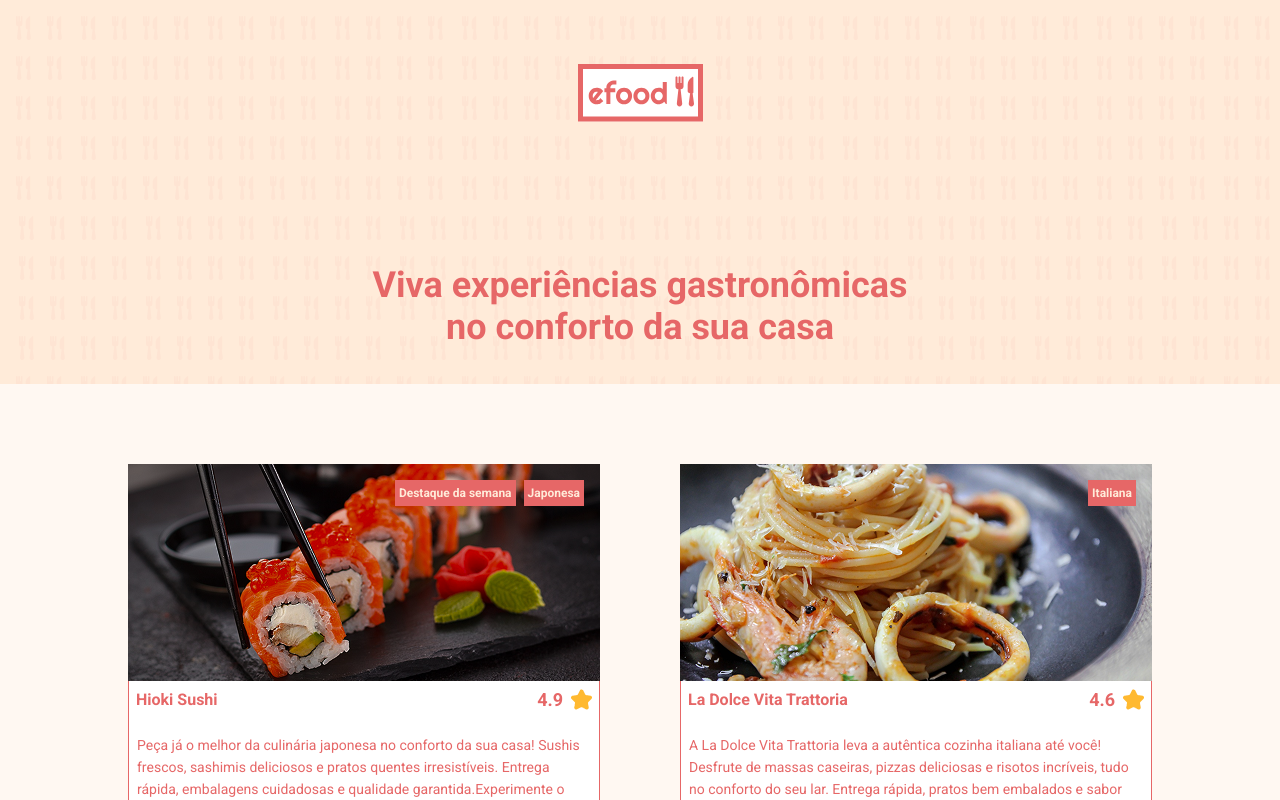
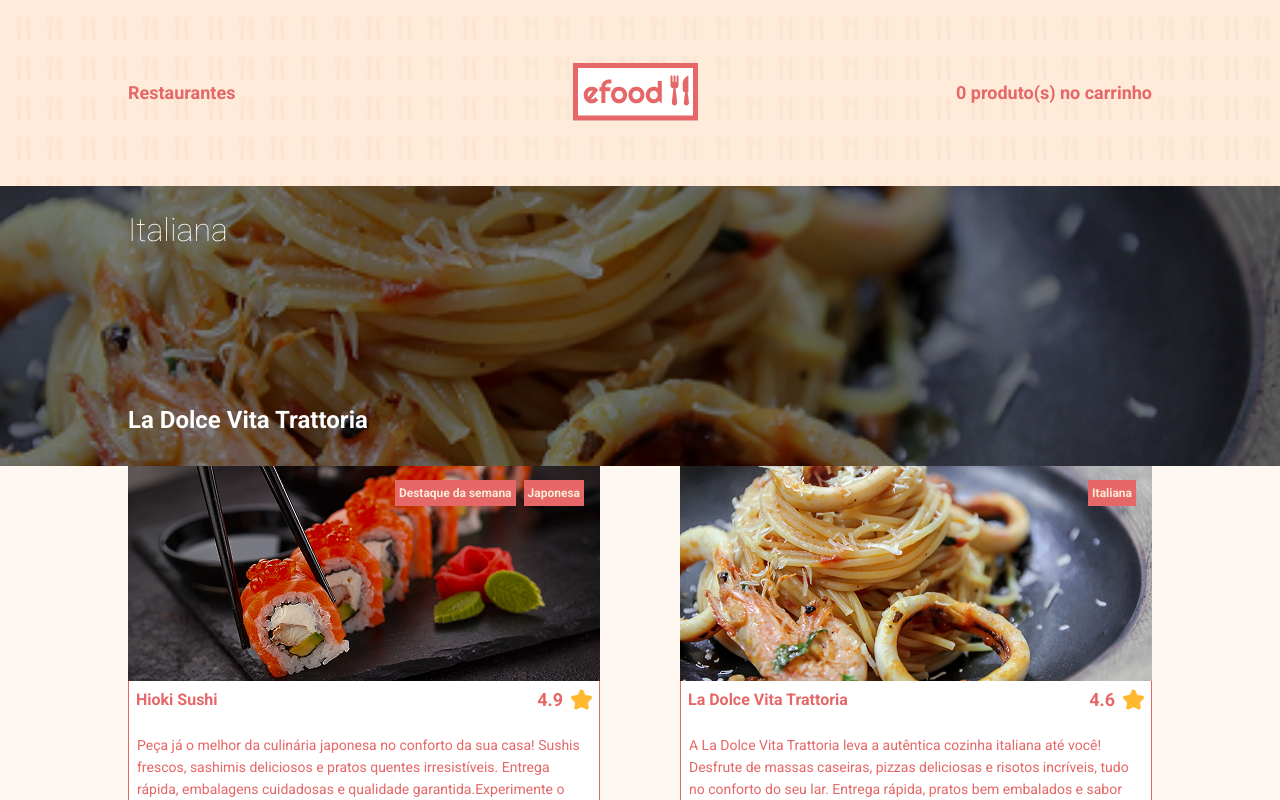
Before and after one commit to ThiagoLopesSantos/efood-project, a React (Create React App) app: page /item/1 in a window 1280 px wide. Shown: the top 800 px of the page. Built offline with nearby package versions, Linux system fonts and the light colour scheme.

Commit message:
Criando e estilizando o ItemDetail

```diff
--- a/src/App.tsx
+++ b/src/App.tsx
@@ -17,7 +17,6 @@ function App() {
   return (
     <BrowserRouter>
       <GlobalStyle />
-      <Header />
       <Ways />
       <Footer />
     </BrowserRouter>
--- a/src/Container/Header/index.tsx
+++ b/src/Container/Header/index.tsx
@@ -1,9 +1,16 @@
-import { HeroImage, Logo, Title } from './styles'
+import { Banner, HeroImage, Logo, Title, TopHeader } from './styles'
 import logo from '../../assets/images/logo.svg'
 import BkImage from '../../assets/images/hero.png'
+import BgImage from '../../assets/images/laDolceVita.png'
+import { Link } from 'react-router-dom'
 
-const Header = () => (
+interface HeaderProps {
+  isHome: boolean
+}
+
+const Header = ({ isHome }: HeaderProps) => (
   <HeroImage style={{ backgroundImage: `url(${BkImage})` }}>
+    {isHome ? (
       <div className="container">
         <Logo src={logo} alt="Efood" />
         <Title>
@@ -11,6 +18,29 @@ const Header = () => (
           no conforto da sua casa
         </Title>
       </div>
+    ) : (
+      <>
+        <div className="container">
+          {/* Aqui um container para o header com logo e links */}
+          <TopHeader>
+            <Link to="/">Restaurantes</Link>
+            <Logo src={logo} alt="Efood" />
+            {/* Container para o link do carrinho */}
+            <div>
+              <Link to="/carrinho">
+                <span>0</span> produto(s) no carrinho
+              </Link>
+            </div>
+          </TopHeader>
+        </div>
+        <Banner style={{ backgroundImage: `url(${BgImage})` }}>
+          <div className="container">
+            <span>Italiana</span>
+            <h2>La Dolce Vita Trattoria</h2>
+          </div>
+        </Banner>
+      </>
+    )}
   </HeroImage>
 )
 
--- a/src/Container/Header/styles.ts
+++ b/src/Container/Header/styles.ts
@@ -1,4 +1,6 @@
 import styled from 'styled-components'
+import Tag from '../../components/Tag'
+import { colors } from '../../styles'
 
 export const HeroImage = styled.header`
   width: 100%;
@@ -19,3 +21,60 @@ export const Title = styled.h1`
   font-weight: bold;
   font-size: 36px;
 `
+
+export const TopHeader = styled.div`
+  display: flex;
+  justify-content: space-between;
+  align-items: center;
+  padding-top: 63px;
+  padding-bottom: 65px;
+
+  ${Logo} {
+    margin-top: 0;
+    margin-left: 80px;
+  }
+  a {
+    text-decoration: none;
+    color: ${colors.red};
+    font-size: 18px;
+    font-weight: bold;
+  }
+`
+export const Banner = styled.div`
+  width: 100%;
+  height: 280px;
+  background-size: cover;
+  background-position: right;
+  color: ${colors.branco};
+  position: relative;
+
+  span {
+    font-size: 32px;
+    font-weight: lighter;
+    margin-top: 25px;
+    z-index: 1;
+  }
+  h2 {
+    z-index: 1;
+  }
+  .container {
+    display: flex;
+    flex-direction: column;
+    justify-content: space-between;
+    align-items: flex-start;
+    gap: 157px;
+  }
+
+  // Adicione um gradiente escuro sobre a imagem para o texto se destacar
+  &::before {
+    content: '';
+    position: absolute;
+    height: 280px;
+    top: 0;
+    left: 0;
+    width: 100%;
+    height: 100%;
+    background-color: rgba(0, 0, 0, 0.5);
+    background-position: left;
+  }
+`
--- a/src/pages/Home/index.tsx
+++ b/src/pages/Home/index.tsx
@@ -1,5 +1,11 @@
+import Header from '../../Container/Header'
 import Main from '../../Container/Main'
 
-const Home = () => <Main />
+const Home = () => (
+  <>
+    <Header isHome={true} />
+    <Main />
+  </>
+)
 
 export default Home
--- a/src/pages/ItemDetail/index.tsx
+++ b/src/pages/ItemDetail/index.tsx
@@ -1,20 +1,12 @@
-import { useParams } from 'react-router-dom'
-import { mockItems } from '../../mocks/items'
+import Header from '../../Container/Header'
 import Main from '../../Container/Main'
 
 const ItemDetail = () => {
-  // Usando o useParmas para recuperar o id do mmock que criei
-  const { id } = useParams()
-  const item = mockItems.find((i: { id: number }) => i.id === Number(id))
-
-  if (!item) {
-    return <h2>Item não encontrado</h2>
-  }
-
   return (
-    <div className="container">
+    <>
+      <Header isHome={false} />
       <Main />
-    </div>
+    </>
   )
 }
 
```
Also changed, not shown: src/assets/images/dolceVita.svg (added), 1 other file (tests, documents, lock files or other folders). Lines whose indentation alone changed are shown as unchanged.
